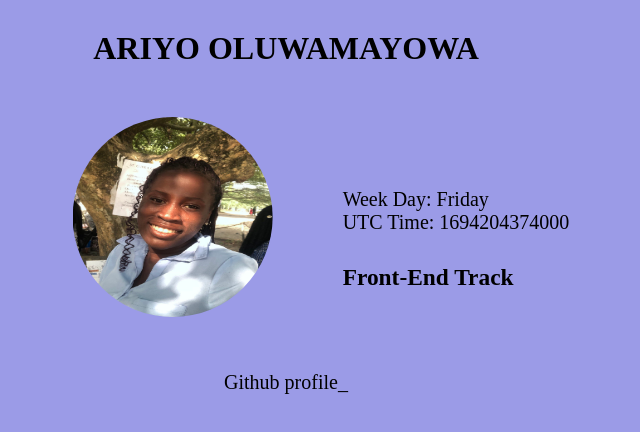
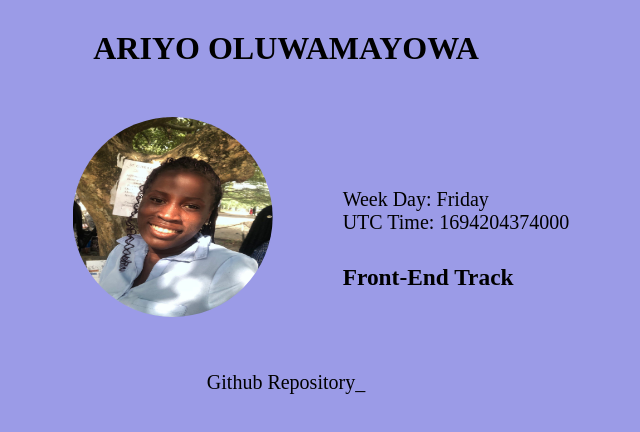
Before and after one commit to AriyoOluwamayowa/personal-webpage, a plain HTML site: page index.html in a window 1280 px wide. Shown: the full height of the page, 354-994 px from the left. Drawn offline with Linux system fonts and the light colour scheme.

Commit message:
inital commit

```diff
--- a/index.html
+++ b/index.html
@@ -23,8 +23,10 @@
         <h3 data-testid="myTrack">Front-End Track</h3>
       </div>
     </div>
-    <a href="https://github.com/AriyoOluwamayowa" data-testid="githubURL"
-      >Github profile_</a
+    <a
+      href="https://github.com/AriyoOluwamayowa/personal-webpage"
+      data-testid="githubURL"
+      >Github Repository_</a
     >
   </body>
   <script src="script.js"></script>
```
